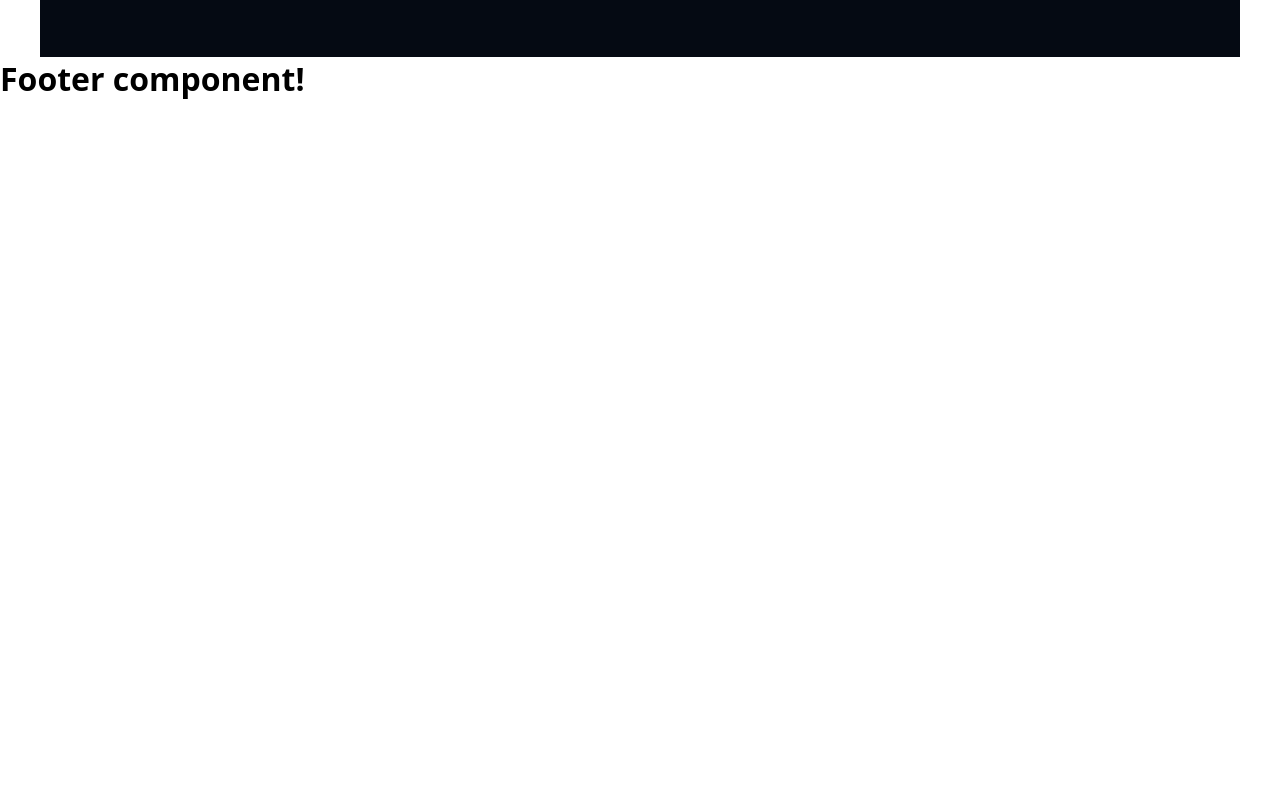
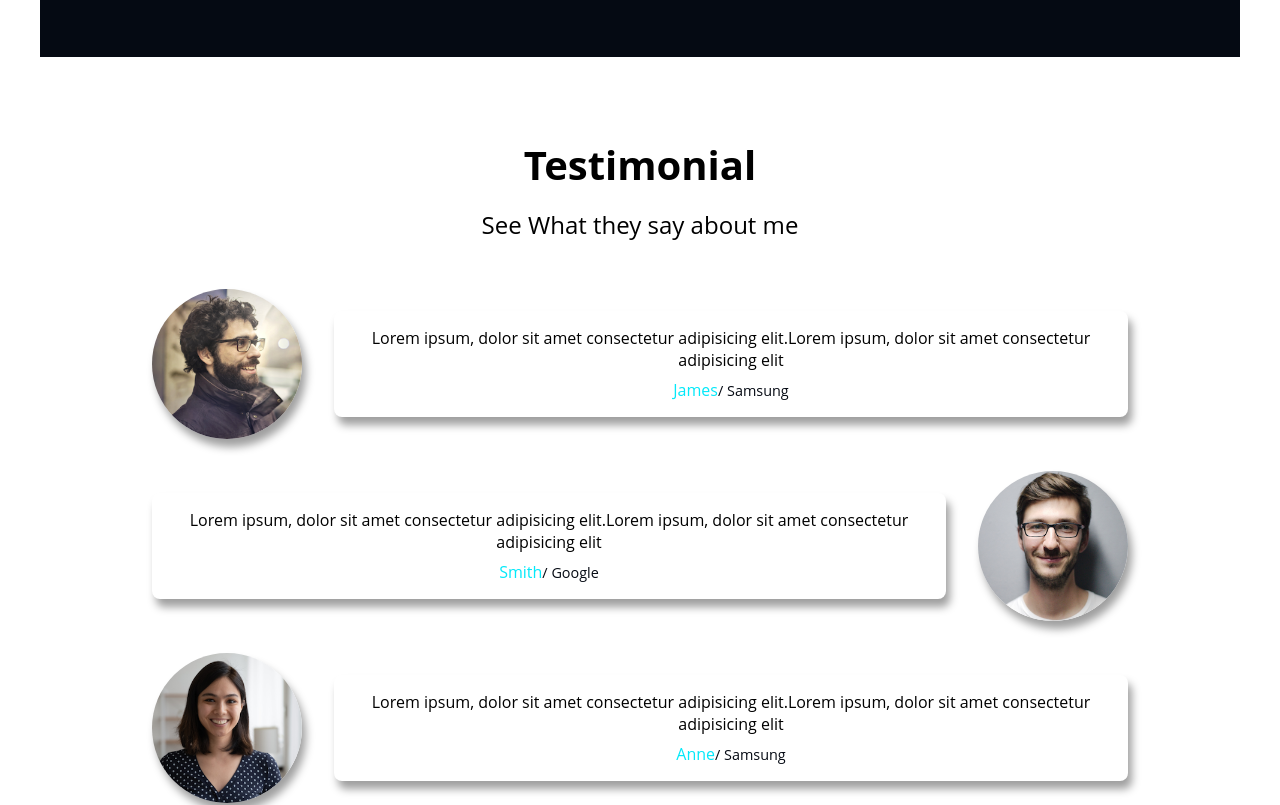
Before and after one commit to tjg-data/fe-course, a React (Vite) app in the folder portfolio-react-app/: page / in a window 1280 px wide. Shown: the part 2780-3585 px from the top of the page. Before the commit the page ends 2880 px from the top, so only its background shows below. Built offline with nearby package versions, Linux system fonts and the light colour scheme.

Commit message:
2026-04-16 commit~

```diff
--- a/portfolio-react-app/src/components/Content.jsx
+++ b/portfolio-react-app/src/components/Content.jsx
@@ -2,6 +2,7 @@ import Home from "./content/Home.jsx"
 import About from "./content/About.jsx"
 import Skills from "./content/Skills.jsx"
 import Work from "./content/Work.jsx"
+import Testimonials from "./content/Testimonials.jsx"
 
 export default function Content({ data }) {
     // console.log('Content :: data :: ', data);
@@ -11,6 +12,7 @@ export default function Content({ data }) {
             <About data={data?.about}/>
             <Skills data={data?.skills}/>
             <Work data={data?.work}/>
+            <Testimonials />
         </>
     )
 }
--- /dev/null
+++ b/portfolio-react-app/src/components/content/Testimonial.jsx
@@ -0,0 +1,18 @@
+import React from 'react';
+import AvatarImage from '../commons/AvatarImage.jsx';
+
+export default function Testimonial({ item }) {
+    return (
+        <>
+            <AvatarImage    img={item.img}
+                            alt={item.alt}
+                            style="testimonial-img" />
+            <div className="testimonial-text">
+                <p>{item.description}</p>
+                <p><a href="#">
+                    <span className="testimonial-text-name">{item.name}</span>
+                    <span className="testimonial-text-company">/ {item.company}</span></a></p>
+            </div>
+        </>
+    );
+}
--- /dev/null
+++ b/portfolio-react-app/src/components/content/Testimonials.jsx
@@ -0,0 +1,42 @@
+import React from 'react';
+import { Title, SubTitle } from '../commons/Titles.jsx';
+import Testimonial from './Testimonial.jsx';
+
+export default function Testimonials() {
+    const testimonials = [
+        {
+            "img": "images/testimonials/people1.webp",
+            "alt": "people1",
+            "description": "Lorem ipsum, dolor sit amet consectetur adipisicing elit.Lorem ipsum, dolor sit amet consectetur adipisicing elit",
+            "name": "James",
+            "company": "Samsung"
+        },
+        {
+            "img": "images/testimonials/people2.webp",
+            "alt": "people2",
+            "description": "Lorem ipsum, dolor sit amet consectetur adipisicing elit.Lorem ipsum, dolor sit amet consectetur adipisicing elit",
+            "name": "Smith",
+            "company": "Google"
+        },
+        {
+            "img": "images/testimonials/people3.webp",
+            "alt": "people3",
+            "description": "Lorem ipsum, dolor sit amet consectetur adipisicing elit.Lorem ipsum, dolor sit amet consectetur adipisicing elit",
+            "name": "Anne",
+            "company": "Samsung"
+        }
+    ];
+    return (
+        <section id="testimonial" className="section container">
+            <Title title="Testimonial" />
+            <SubTitle subTitle="See What they say about me" />
+            <ul className="testimonials">
+                {testimonials.map((item, idx)=>
+                    <li className="testimonial" key={idx}>
+                        <Testimonial item={item} />
+                    </li>
+                )}
+            </ul>
+        </section>
+    );
+}
```
